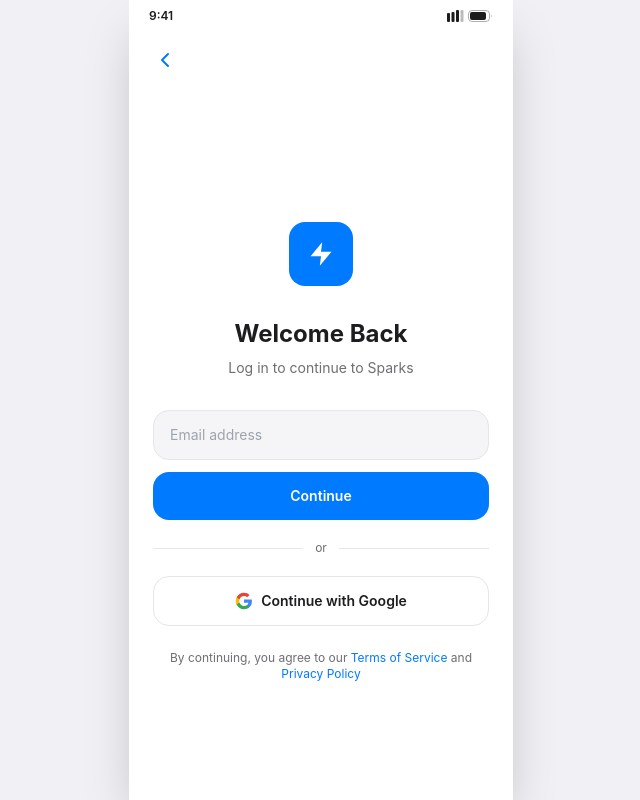
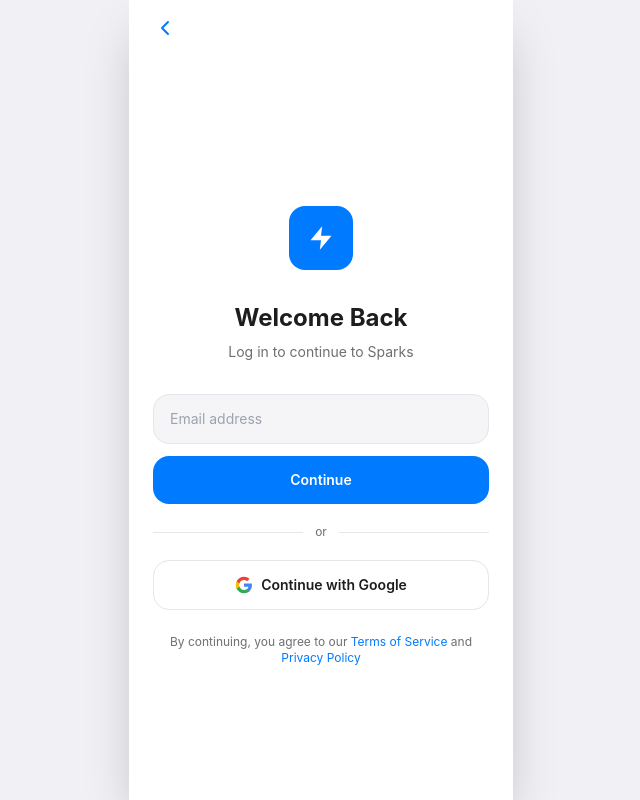
Before and after one commit to sabeerhub/Sparks, a Next.js app: page /login in a window 1280 px wide. Shown: the whole page, without its empty margins (319-959 px from the left). Built offline with nearby package versions, Linux system fonts and the light colour scheme; no server answers.

Commit message:
Fix: remove fake status bar on real device, add defensive error handling for OTP send

```diff
--- a/app/(auth)/login/page.tsx
+++ b/app/(auth)/login/page.tsx
@@ -28,7 +28,32 @@
       sessionStorage.setItem("sparks_pending_email", email);
       router.push("/otp");
     } catch (err) {
-      setError(err instanceof Error ? err.message : "Something went wrong");
+      // Defensive handling: Supabase's AuthError is an Error subclass, so
+      // err.message should normally be a string — but if something throws
+      // a plain object or a Supabase error shape without .message, JSX
+      // would otherwise render "{}" (an object's default stringification)
+      // instead of useful text. Cover every shape explicitly.
+      let message = "Something went wrong";
+      if (err instanceof Error && err.message) {
+        message = err.message;
+      } else if (typeof err === "string") {
+        message = err;
+      } else if (err && typeof err === "object") {
+        const maybeMessage = (err as Record<string, unknown>).message;
+        if (typeof maybeMessage === "string" && maybeMessage) {
+          message = maybeMessage;
+        } else {
+          // Last resort: show the actual shape so it's debuggable instead
+          // of a silent "{}" — this is a temporary diagnostic, not meant
+          // to be the permanent UX for unexpected errors.
+          try {
+            message = `Unexpected error: ${JSON.stringify(err)}`;
+          } catch {
+            message = "Unexpected error (could not be displayed)";
+          }
+        }
+      }
+      setError(message);
     } finally {
       setLoading(false);
     }
--- a/components/layout/StatusBar.tsx
+++ b/components/layout/StatusBar.tsx
@@ -1,25 +1,16 @@
 /**
  * components/layout/StatusBar.tsx
- * Purely decorative — mimics the iOS status bar for the mobile-first
- * design system. Real time-of-day isn't wired here; this is chrome, not data.
+ * ─────────────────────────────────────────────────────────────────────────
+ * Renders nothing on purpose. The original design reference was a static
+ * mockup image showing a fake iOS status bar (always "9:41") as part of
+ * the screen art — appropriate there, since it was illustrating a phone
+ * frame in a still image. On a real deployed site, the browser's own
+ * status bar already shows the actual time/signal/battery, so a second,
+ * fake, always-wrong one stacked underneath it is confusing, not polish.
+ * Kept as a no-op component (rather than deleting it and updating every
+ * call site) so every screen that renders <StatusBar /> keeps working
+ * unchanged; this is the single place that controls whether it shows.
  */
 export function StatusBar() {
-  return (
-    <div className="flex items-center justify-between px-5 py-2 text-xs font-semibold" style={{ color: "var(--color-black)" }}>
-      <span>9:41</span>
-      <div className="flex items-center gap-1">
-        <svg width="17" height="12" viewBox="0 0 17 12" fill="var(--color-black)">
-          <rect x="0" y="3" width="3" height="9" rx="1" />
-          <rect x="4.5" y="2" width="3" height="10" rx="1" />
-          <rect x="9" y="0" width="3" height="12" rx="1" />
-          <rect x="13.5" y="0" width="3" height="12" rx="1" opacity=".3" />
-        </svg>
-        <svg width="25" height="12" viewBox="0 0 25 12" fill="none">
-          <rect x="0.5" y="0.5" width="21" height="11" rx="3.5" stroke="var(--color-black)" strokeOpacity=".35" />
-          <rect x="2" y="2" width="16" height="8" rx="2" fill="var(--color-black)" />
-          <path d="M23 4.5V7.5a2 2 0 000-3z" fill="var(--color-black)" opacity=".4" />
-        </svg>
-      </div>
-    </div>
-  );
+  return null;
 }
```
